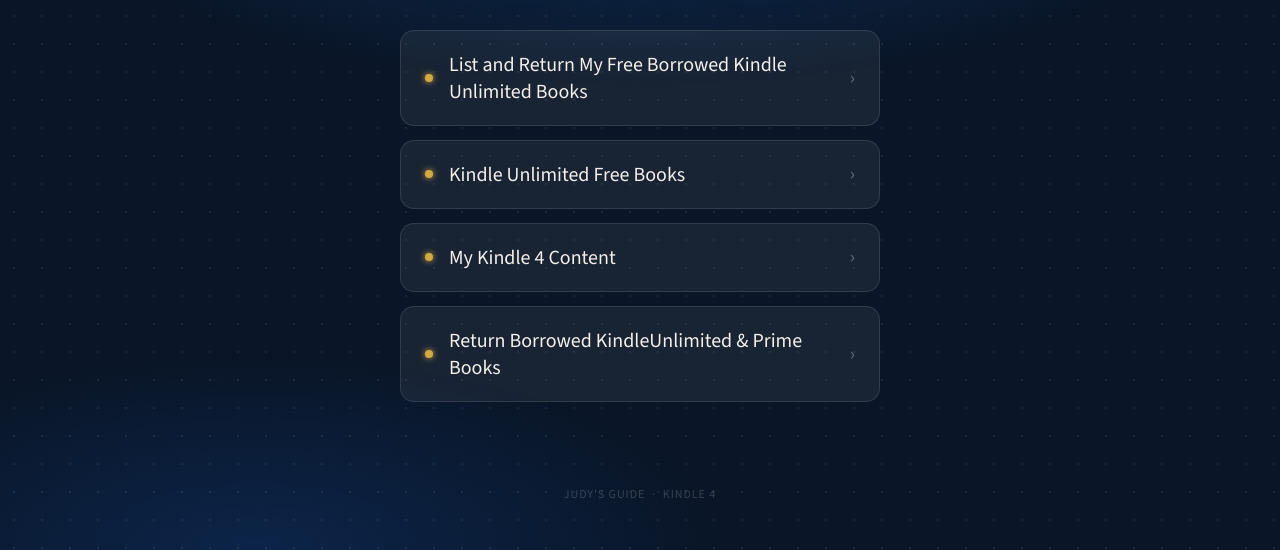
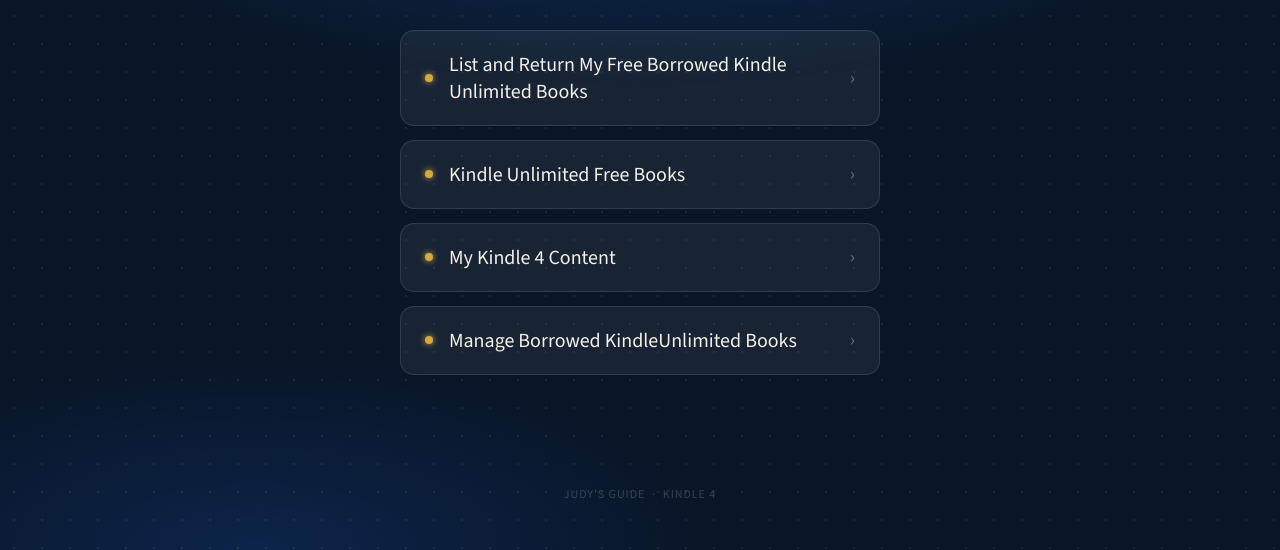
Before and after one commit to wrsimmons2/hello-judy, a plain HTML site: page kindle/index.html in a window 1280 px wide. Shown: the part 250-800 px from the top of the page. Drawn offline with nearby package versions, Linux system fonts and the light colour scheme.

Commit message:
Update index.html

```diff
--- a/kindle/index.html
+++ b/kindle/index.html
@@ -263,7 +263,7 @@
       <li class="link-item">
         <a href="https://www.amazon.com/hz/mycd/digital-console/contentlist/booksBorrows/dateDsc?pageNumber=1" target="_blank">
           <span class="link-bullet"></span>
-          Return Borrowed KindleUnlimited &amp; Prime Books
+          Manage Borrowed KindleUnlimited Books
           <span class="link-arrow">›</span>
         </a>
       </li>
```
